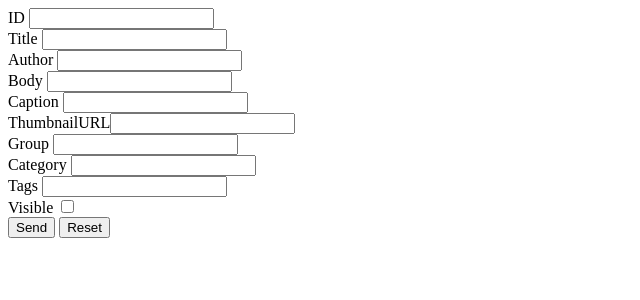
After one commit to dlomibao/uDuck, a PHP site: page /postForm.php in a window 1280 px wide. The commit adds this page. Shown: the top 300 px of the page, without its empty margins (0-640 px from the left). Run offline with PHP 8.4, Linux system fonts and the light colour scheme.

Commit message:
moved lvlcheck into act and added form for post

```diff
--- a/install.php
+++ b/install.php
@@ -119,7 +119,7 @@ require_once 'uD_config.php';//loads configuration
 						  `Hash` binary(32) NOT NULL,
 						  `Salt` char(16) NOT NULL,
 						  `Created` timestamp NOT NULL DEFAULT CURRENT_TIMESTAMP,
-						  `Permissions` tinyint(1) NOT NULL DEFAULT '1',
+						  `Permissions` tinyint(1) unsigned NOT NULL DEFAULT '1',
 						  PRIMARY KEY (`ID`),
 						  UNIQUE KEY `Name` (`Name`),
 						  UNIQUE KEY `Email` (`Email`)
--- /dev/null
+++ b/postForm.php
@@ -0,0 +1,42 @@
+<?php
+/**the form to add new posts
+ * TODO:
+ * 		Get initial values
+ * 		use GET to ?id=1 to load a post via pdo
+ * 		use pdo to grab group and category drop down list
+ * 		check for permission to pick an Author other than self (drop down?)
+ * 		check for permission to publish(make visible)
+ */
+?>
+
+<!DOCTYPE html>
+<html xmlns="http://www.w3.org/1999/xhtml" >
+<head>
+	<title>uDuck Post Form</title>
+</head>
+<body>
+
+	<form action='actions/updatePost.php' method='post'>
+		ID			<input type="text" name="id" /><br>
+		Title		<input type="text" name="Title"/><br>
+		Author		<input type="text" name="Author"/><br>
+		Body		<input type="text" name="Body" /><br>
+		Caption		<input type="text" name="Caption" /><br>
+		ThumbnailURL<input type="text" name="Thumb" /><br>
+		Group		<input type="text" name="GroupID" /><br>
+		Category	<input type="text" name="CatID" /><br>
+		Tags		<input type="text" name="Tags"/><br>
+		Visible		<input type="checkbox" name="Visible" /><br>
+
+
+
+	<button type='submit'>Send</button>
+	<button type='reset'>Reset</button>
+	</form>
+
+
+
+
+
+</body>
+</html>
```
Also changed, not shown: actions/addCat.php (+17 -0 lines), actions/lvlCheck.php (deleted, +0 -15 lines), addCategory.php (added, +20 -0 lines).
